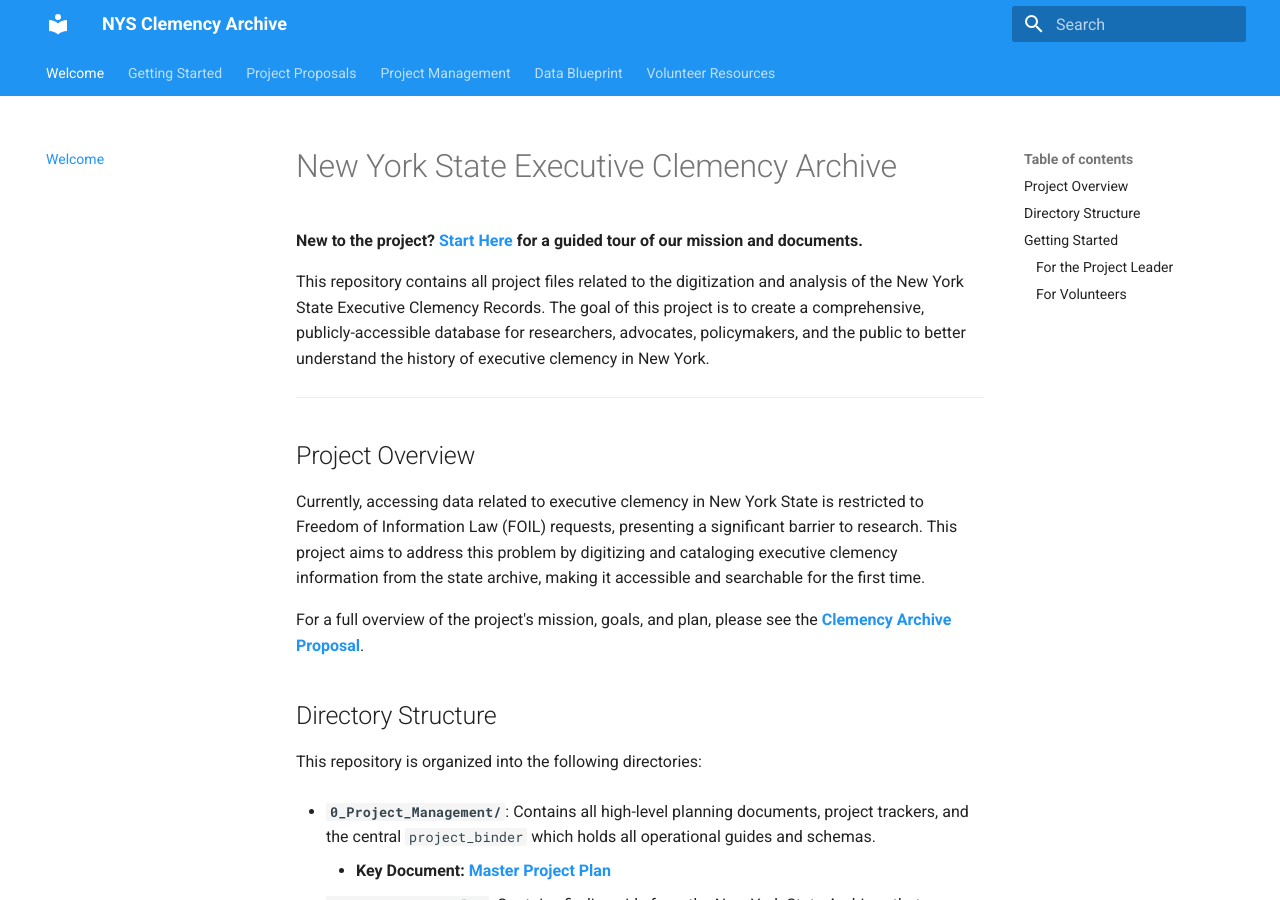
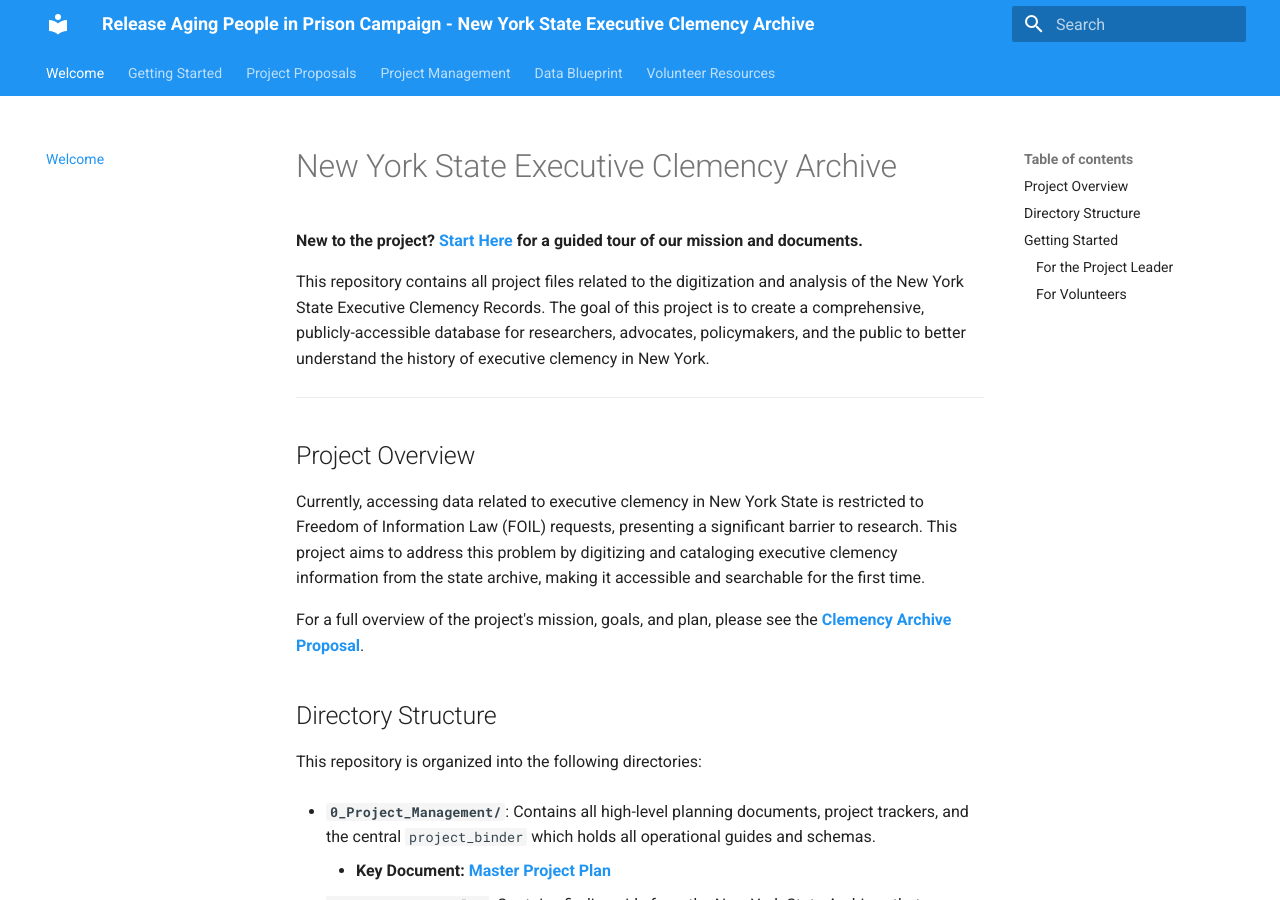
Before and after one commit to Prophet60191/clemency-archive, an MkDocs documentation site: the page built from docs/index.md, in a window 1280 px wide and 900 px high. Built offline with MkDocs 1.6.1 and Material for MkDocs 9.7.7, drawn with Linux system fonts in a browser that asks for light colours.

Commit message:
Update website title

```diff
--- a/mkdocs.yml
+++ b/mkdocs.yml
@@ -1,4 +1,4 @@
-site_name: NYS Clemency Archive
+site_name: Release Aging People in Prison Campaign - New York State Executive Clemency Archive
 site_description: 'A public knowledge archive of the New York State Executive Clemency Records.'
 
 theme:
```
